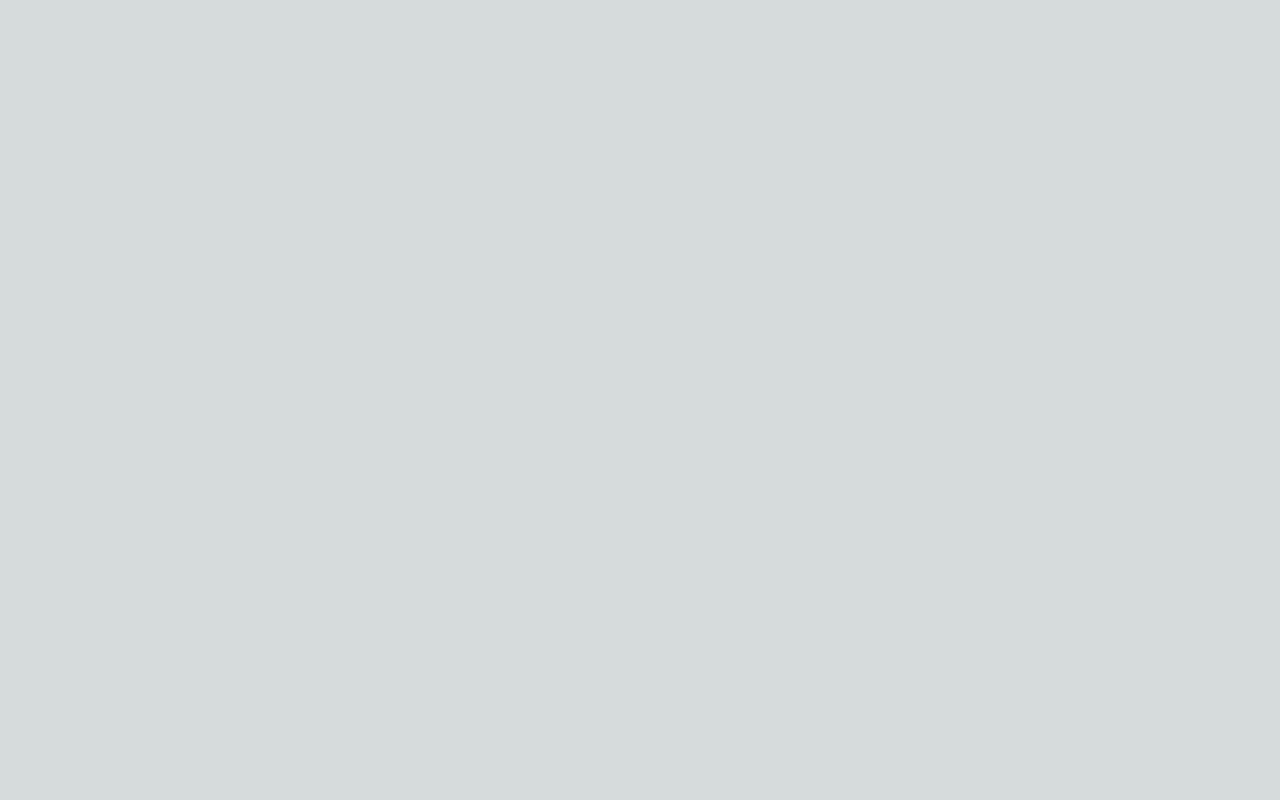
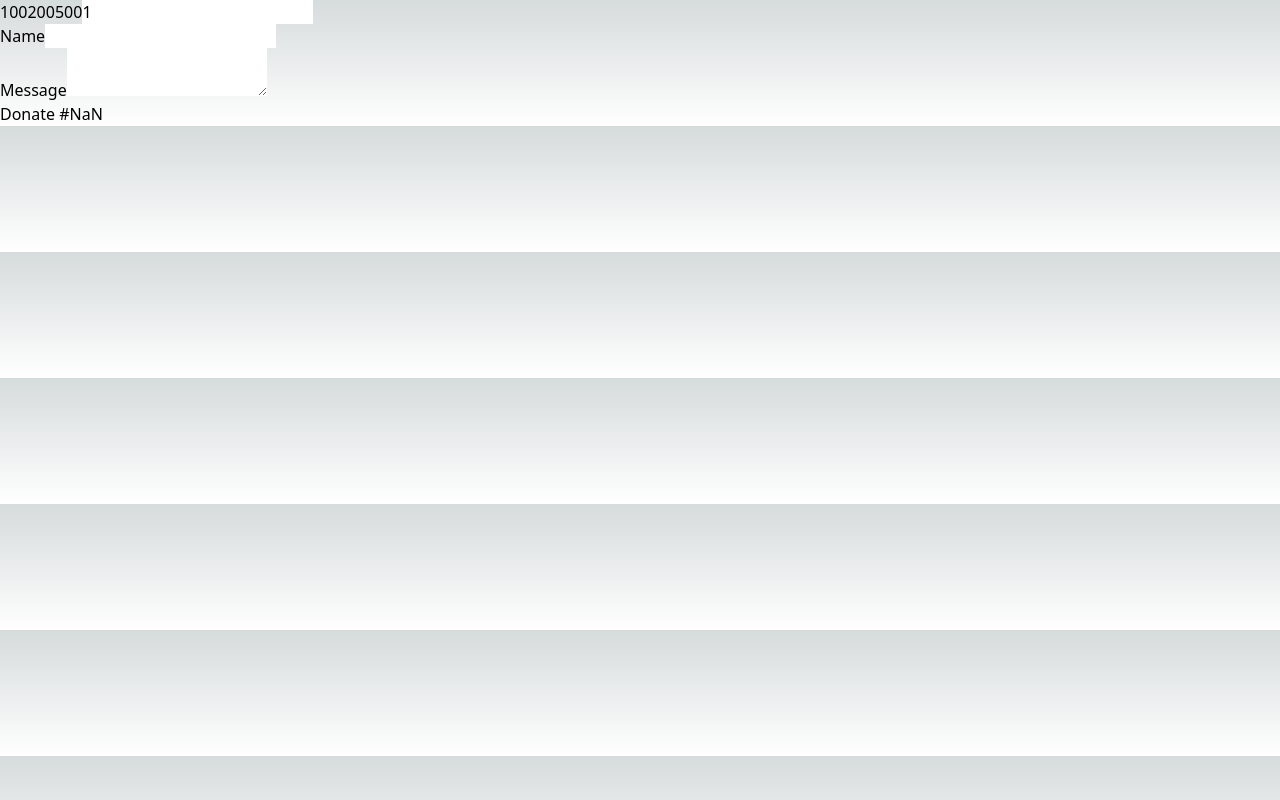
Before and after one commit to Abdulkareemoj/DonationsApp, a Next.js app: page / in a window 1280 px wide. Built offline with nearby package versions, Linux system fonts and the light colour scheme; no server answers.

Commit message:
added donate view

```diff
--- a/src/pages/index.tsx
+++ b/src/pages/index.tsx
@@ -16,7 +16,35 @@ export default function Home() {
   <><Head>
 
     </Head><div>
+      <main>
+        <div>
+          <h1>
+       {   presets.map((preset)=>{
+            return(
+              <button key={preset} onClick={()=>setQuantity(preset)}>{preset}</button>
+            )
+          })}
 
+          <input
+          type="number"
+          onChange={(e) => setQuantity(parseFloat(e.target.value))}
+          value={quantity}
+          min={1}
+          max={MAX_DONATION_IN_NAIRA/DONATION_IN_NAIRA}
+          /></h1>
+          <div>
+            <div>
+              <label htmlFor='name'>Name</label>
+              <input type="text" id="name" onChange={(e) => setName(e.target.value)} value={name} />
+            </div>
+             <div>
+              <label htmlFor='message'>Message</label>
+              <textarea id="message" onChange={(e) => setMessage(e.target.value)} value={name} />
+            </div>
+          </div>
+        </div>
+        <button>Donate #{quantity*(DONATION_IN_NAIRA) }</button>
+        </main>
       </div></>
   )
 }
```
